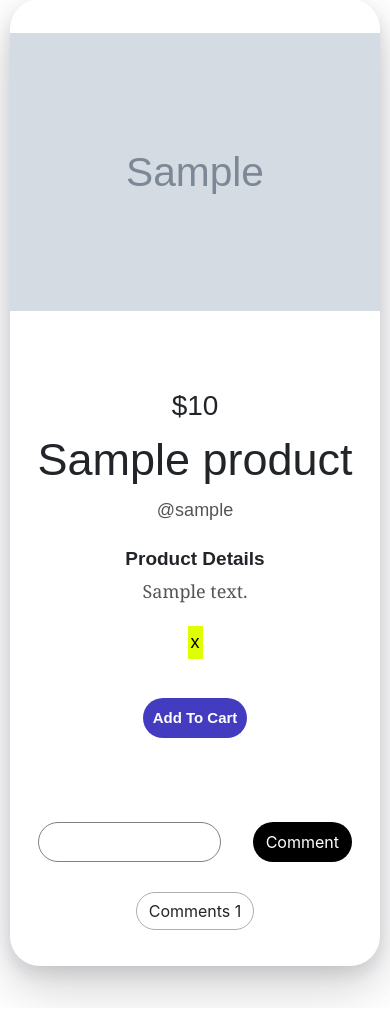
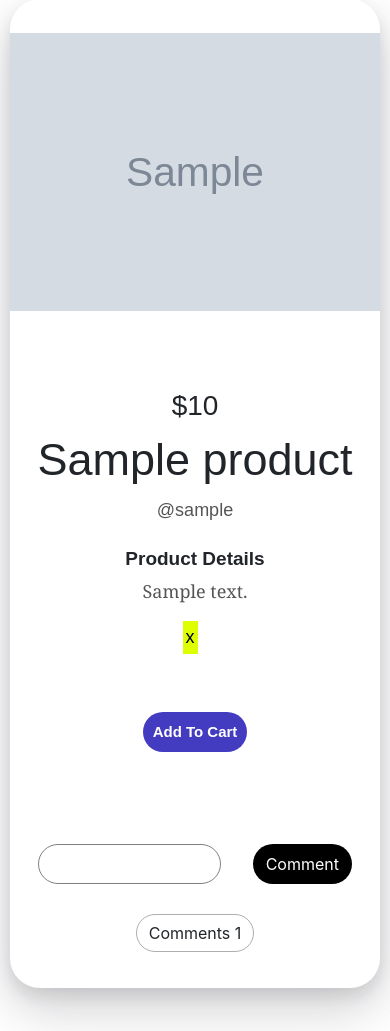
Before and after one commit to sarahrosehumenik/creative_marketplace, a Django app: page /products/1/ in a window 390 px wide. Shown: the part 99-1130 px from the top of the page. Before the commit the page ends 1101 px from the top, so only its background shows below. Run offline with Django 4.2, Linux system fonts and the light colour scheme; tables that the repository leaves empty hold one stand-in row (values such as "Sample post"); grey boxes marked "Sample" are stand-in pictures; some libraries are stand-ins or nearby versions.

Commit message:
detail page mobile changes

```diff
--- a/main_app/static/css/style.css
+++ b/main_app/static/css/style.css
@@ -487,7 +487,7 @@ color: grey;
 
  .detail-cart-btn {
   position:static;
-  margin: 4vh auto;
+  margin: 5vh auto;
  }
 
  .info-container {
@@ -505,13 +505,14 @@ color: grey;
  .detail-description {
    text-align: center;
  }
-
- .detail-hashtag {
-   margin: 5px auto;
+ .tag-container {
+   justify-content: space-evenly;
+   margin: auto;
  }
 
+
  #comment-section {
-  width: 100%;
+  min-width: 300px;
  }
 }
 /* profile */
```
